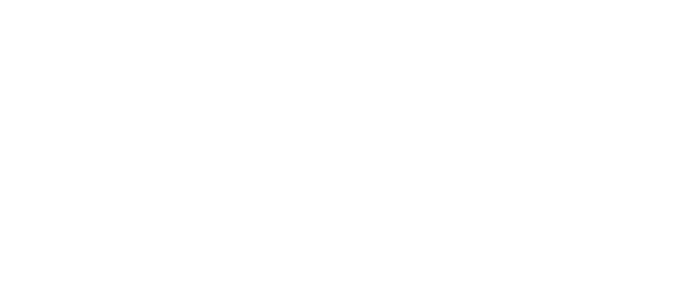
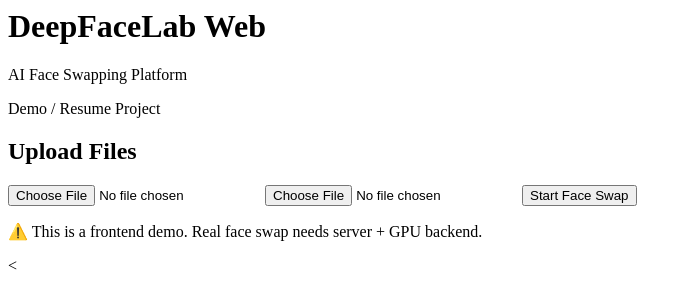
Before and after one commit to jdjskskmkd/deepfacelab-web, a plain HTML site: page index.html in a window 1280 px wide. Shown: the whole page, without its empty margins (0-692 px from the left). Drawn offline with Linux system fonts and the light colour scheme.

Commit message:
Enhance index.html with header and upload inputs
Added header and file upload section for demo.

```diff
--- a/index.html
+++ b/index.html
@@ -1,4 +1,26 @@
-<body>
-<!DOCTYPE html>
-<html>
-<head>
+<header>
+  <h1>DeepFaceLab Web</h1>
+  <p>AI Face Swapping Platform</p>
+  <p>Demo / Resume Project</p>
+</header>
+
+<div class="container">
+  <h2>Upload Files</h2>
+
+  <input type="file" accept="image/*">
+  <input type="file" accept="video/*">
+
+  <button onclick="alert('Demo only. Backend not connected')">
+    Start Face Swap
+  </button>
+
+  <p class="note">
+    ⚠️ This is a frontend demo.
+    Real face swap needs server + GPU backend.
+  </p>
+</div>
+
+</body>
+</html><!DOCTYPE html>
+<html lang="en">
+<
```
